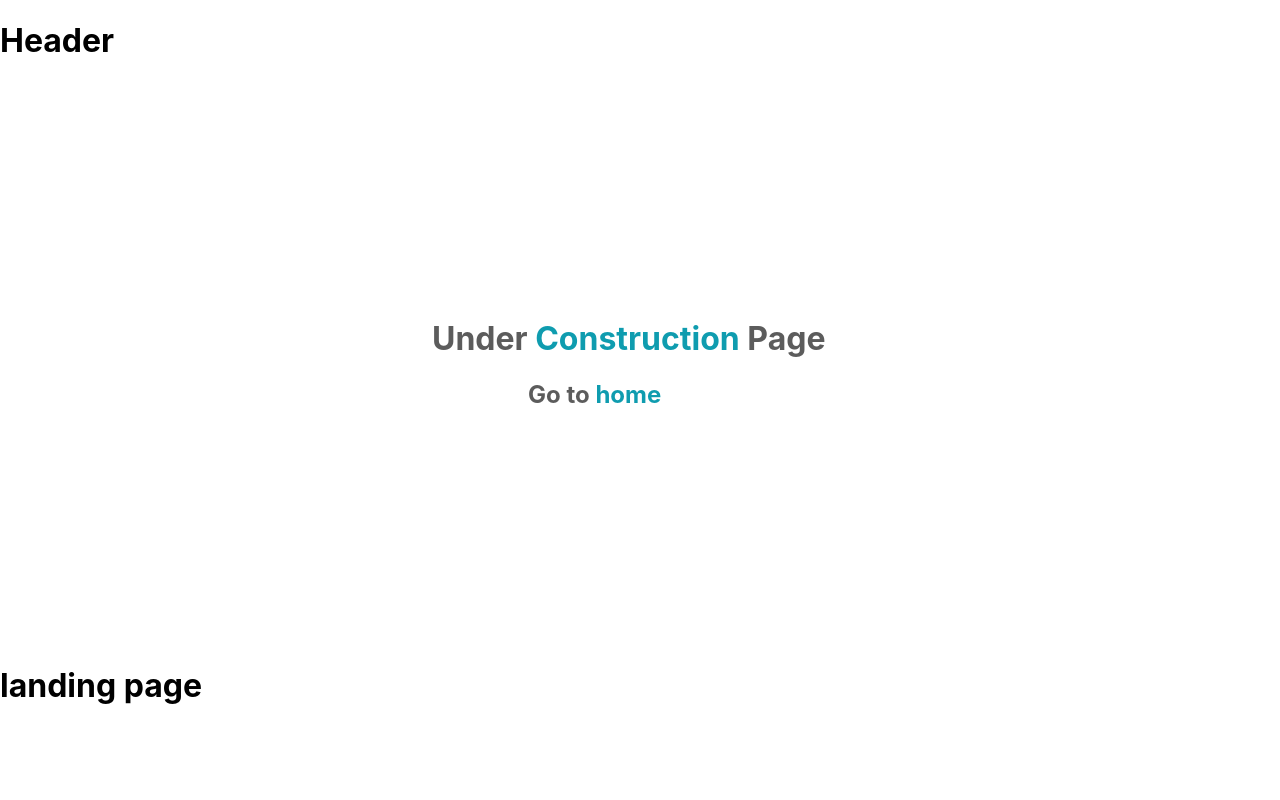
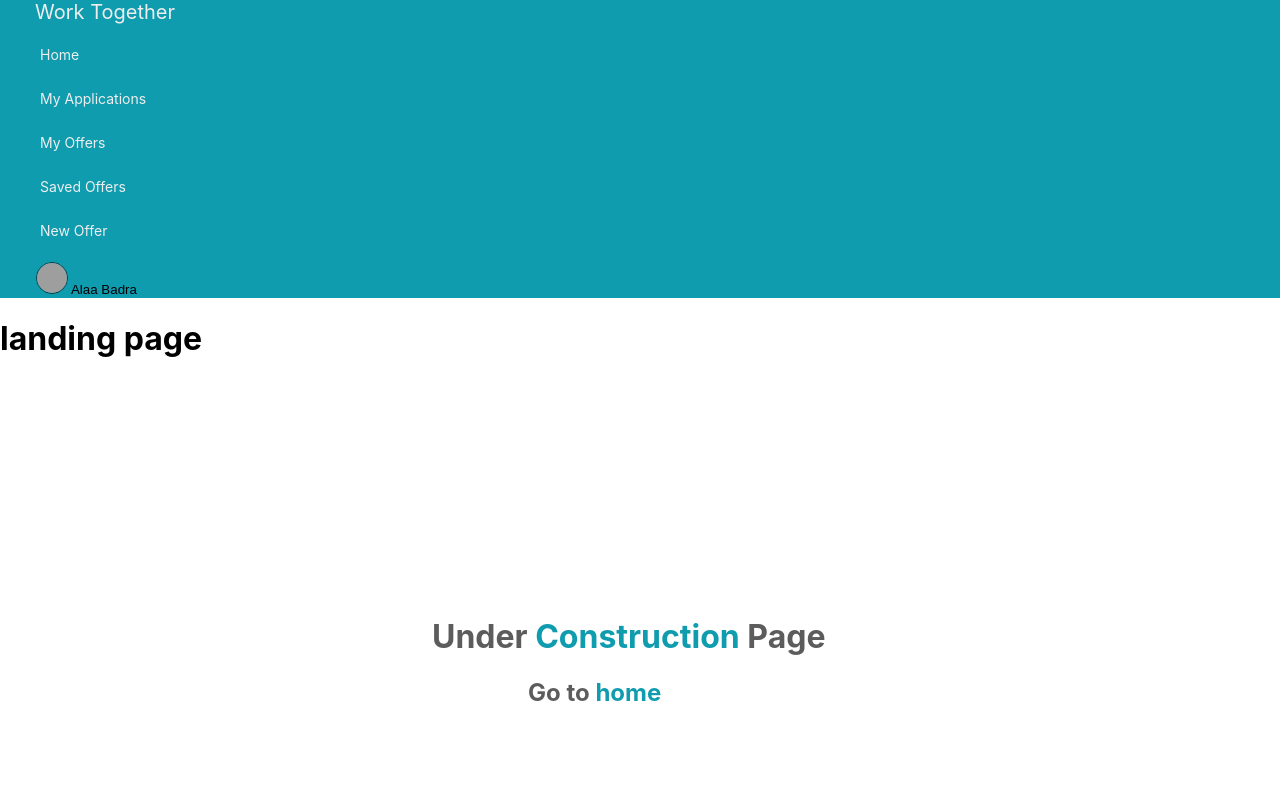
Before and after one commit to alaabadra/free-work, a React (Create React App) app in the folder client/: page / in a window 1280 px wide. Shown: the top 800 px of the page. Built offline with nearby package versions, Linux system fonts and the light colour scheme; grey boxes are pictures that could not be loaded.

Commit message:
create header by using bootstrap react and style it

```diff
--- a/client/package.json
+++ b/client/package.json
@@ -8,7 +8,7 @@
     "font-awesome": "^4.7.0",
     "prop-types": "^15.7.2",
     "react": "^16.8.6",
-    "react-bootstrap": "^1.0.0-beta.8",
+    "react-bootstrap": "^1.0.0-beta.9",
     "react-bootstrap-typeahead": "^3.4.3",
     "react-dom": "^16.8.6",
     "react-router-dom": "^5.0.1",
--- a/client/src/Components/Header/index.jsx
+++ b/client/src/Components/Header/index.jsx
@@ -1,11 +1,118 @@
-import React ,{Component} from 'react';
-import UnderConstruction from '../UnderConstruction';
+import React, { Component } from 'react';
+import { NavLink, Link } from 'react-router-dom';
+import { Navbar, Nav, Col, Dropdown } from 'react-bootstrap';
+import PropTypes from 'prop-types';
+import './style.css';
 
-export default function Header() {
-    return(
-        <>
-        <h1>Header</h1>
-        <UnderConstruction/>
-        </>
-    )
+class Header extends Component {
+  state = {
+    userInfo: {
+      fullName: 'Alaa Badra',
+      username: 'alaabadra95',
+      avatar:
+        'https://m.media-amazon.com/images/M/MV5BMTcxOTk4NzkwOV5BMl5BanBnXkFtZTcwMDE3MTUzNA@@._V1_.jpg',
+    },
+  };
+
+  componentDidMount() {
+    // const userInfo = localStorage.getItem('userInfo');
+    // this.setState({ userInfo });
+  }
+
+  render() {
+    const { islogged } = this.props;
+    // default values
+    const { fullName, username, avatar } = this.state.userInfo;
+
+    return (
+      <div className="header__container">
+        <Navbar
+          className="Navbar__container"
+        >
+          <Col className="ml-3 mr-5" xs>
+            <Navbar.Brand lg="2">
+              <Link to="/" className="navbar__link navbar__brand">
+                Work Together
+              </Link>
+            </Navbar.Brand>
+          </Col>
+          {/* if the member is not logged in (loggedin=false)*/}
+          {!islogged && (
+            <Col md="auto">
+              <Nav>
+                <NavLink to="/login" className="navbar__link">
+                  <div className="navbar__link--text">Login</div>
+                </NavLink>
+
+                <NavLink to="/Signup" className="navbar__link">
+                  <div className="navbar__link--text">Signup</div>
+                </NavLink>
+              </Nav>
+            </Col>
+          )}
+          {/* if the member is logged in (loggedin=true) */}
+          {islogged && (
+            <>
+              <Col md="auto">
+                <Nav>
+                  <NavLink to="/home" className="navbar__link">
+                    <div className="navbar__link--text">Home</div>
+                  </NavLink>
+
+                  <NavLink to="/app/my-applications" className="navbar__link">
+                    <div className="navbar__link--text">My Applications</div>
+                  </NavLink>
+
+                  <NavLink to="/app/my-offers" className="navbar__link">
+                    <div className="navbar__link--text">My Offers</div>
+                  </NavLink>
+
+                  <NavLink to="/app/saved-offers" className="navbar__link">
+                    <div className="navbar__link--text">Saved Offers</div>
+                  </NavLink>
+
+                  <NavLink to="/app/new-offer" className="navbar__link">
+                    <div className="navbar__link--text">New Offer</div>
+                  </NavLink>
+                </Nav>
+              </Col>
+              <Col md="auto">
+                {/* frop down menu to show member profile and logout */}
+                <Dropdown>
+                  <Dropdown.Toggle
+
+                    id="dropdown-basic"
+                    className="nav__dropdown"
+                  >
+                    <img src={avatar} alt="Avatar" className="nav__avatar" />{' '}
+                    {'    '}
+                    {fullName}
+                  </Dropdown.Toggle>
+
+                  <Dropdown.Menu className="dropdown__menu-avatar">
+                    <Dropdown.Item
+                      to={`/app/profile/:${username}`}
+                      className="dropdown__item"
+                    >
+                      Profile
+                    </Dropdown.Item>
+                    <Dropdown.Divider />
+                    <Dropdown.Item
+                      to="/logout"
+                      className="dropdown__item"
+                    >
+                      Logout
+                    </Dropdown.Item>
+                  </Dropdown.Menu>
+                </Dropdown>
+              </Col>
+
+            </>
+          )}
+        </Navbar>
+      </div>
+    );
+  }
 }
+
+export default Header;
--- a/client/src/Components/Header/style.css
+++ b/client/src/Components/Header/style.css
@@ -0,0 +1,60 @@
+.header__container {
+    background-color: #0f9caf;
+    color: #eeeeee;
+    font-size: 14px;
+  }
+  .Navbar__container {
+    margin: 0 30px;
+  }
+  .navbar__brand {
+    font-size: 20px;
+  }
+
+  .nav__avatar {
+    width: 30px;
+    height: 30px;
+    border: 1px solid rgba(0, 0, 0, 0.6);
+
+    border-radius: 50%;
+  }
+  .nav__dropdown {
+    background-color: #0f9caf !important;
+    border: none !important;
+  }
+  .navbar__link {
+    text-decoration: none !important;
+    color: #eeeeee !important;
+    margin: 0 5px !important;
+  }
+  .navbar__link:hover {
+    color: rgba(51, 51, 51, 0.7) !important;
+  }
+  .Navbar__container .active {
+    background-color: rgba(0, 0, 0, 0.15) !important;
+    border-radius: 5px !important;
+  }
+  .navbar__link--text {
+    margin: 5px 10px;
+  }
+  .Navbar__container .dropdown__item {
+    color: #333 !important;
+    text-decoration: none !important;
+  }
+
+  .dropdown__menu a:active,
+  .dropdown__menu-avatar a:active {
+    background-color: #eee !important;
+  }
+  .dropdown__menu {
+    width: 350px;
+    overflow: hidden;
+    padding: 0 !important;
+  }
+  .dropdown__menu-avatar {
+    width: 80px;
+    overflow: hidden;
+    padding: 0 !important;
+  }
+  .header__container .fas {
+    position: relative;
+  }
```
Also changed, not shown: 1 other file (tests, documents, lock files or other folders).
